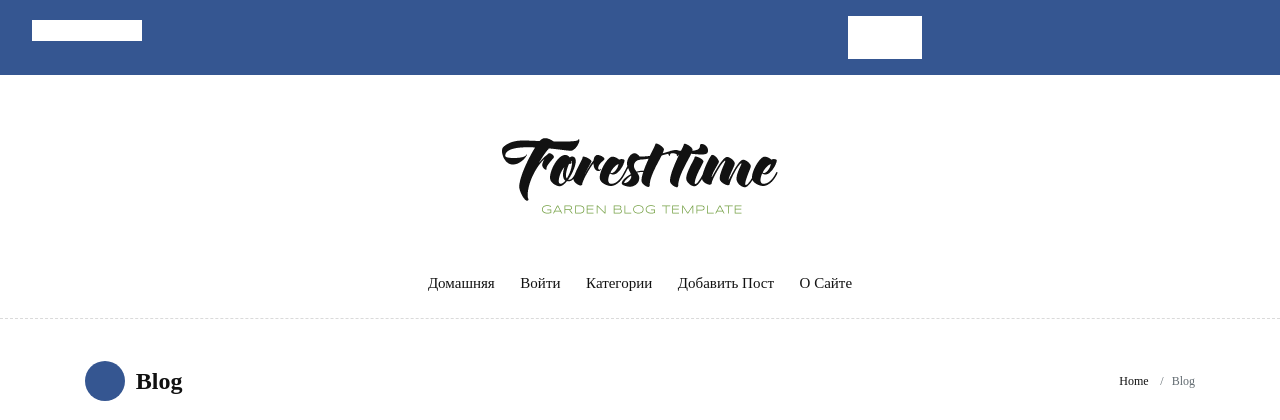
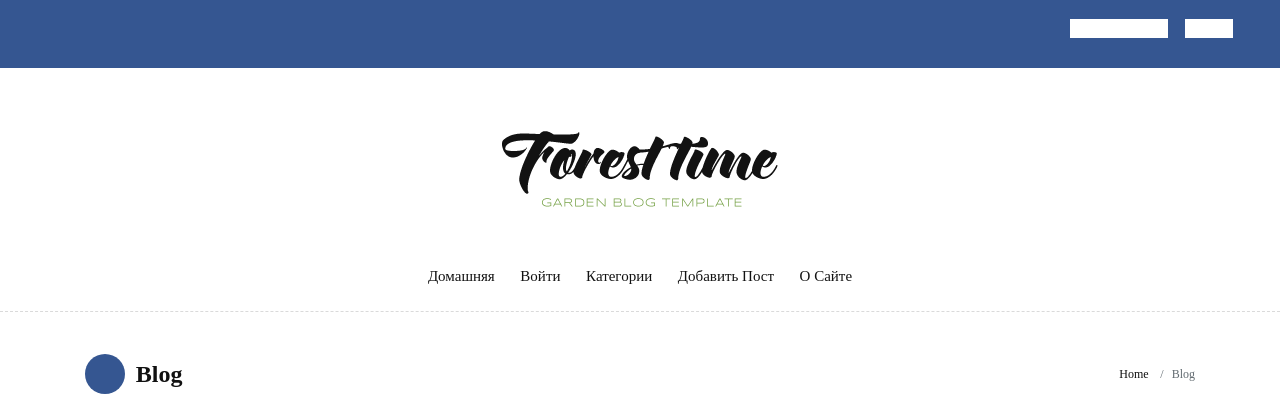
Before and after one commit to Maltsew/OverPath, a Django app: page /blog/about/ in a window 1280 px wide. Shown: the top 420 px of the page. Run offline with Django 4.2, Linux system fonts and the light colour scheme; some libraries are stand-ins or nearby versions; some web fonts are replaced.

Commit message:
Оформление кнопок

```diff
--- a/blog/templates/layout/base.html
+++ b/blog/templates/layout/base.html
@@ -52,17 +52,22 @@
 <body>
 <div id="wrapper">
             <div class="topbar-section">
+                <div class="container-fluid">
                     <div class="row">
                         <div class="col-lg-4 col-md-6 col-sm-6 hidden-xs-down">
                             <div class="topsocial">
-                            <h4><a href="{% url 'register' %}">Регистрация</a></h4>
                             </div><!-- end social -->
                         </div><!-- end col -->
                         <div class="col-lg-4 hidden-md-down">
                         </div><!-- end col -->
+                        <div class="col-lg-4 col-md-6 col-sm-6 col-xs-12">
+                            <div class="topsearch text-right">
+                                <h5><a href="{% url 'register' %}">Регистрация</a>&emsp;<a href="{% url 'login' %}">Войти</a></h5></h5>
+                            </div>
+                        </div><!-- end col -->
                             <!-- <a data-toggle="collapse" href="#" aria-expanded="false" aria-controls="collapseExample"><i class="fa fa-search"></i> Search</a> -->
-                            <a href="{% url 'register' %}">Регистрация</a>
                     </div><!-- end row -->
+                </div>
             </div><!-- end topbar -->
         <div class="header-section">
             <div class="container">
```
Lines whose indentation alone changed are shown as unchanged.
